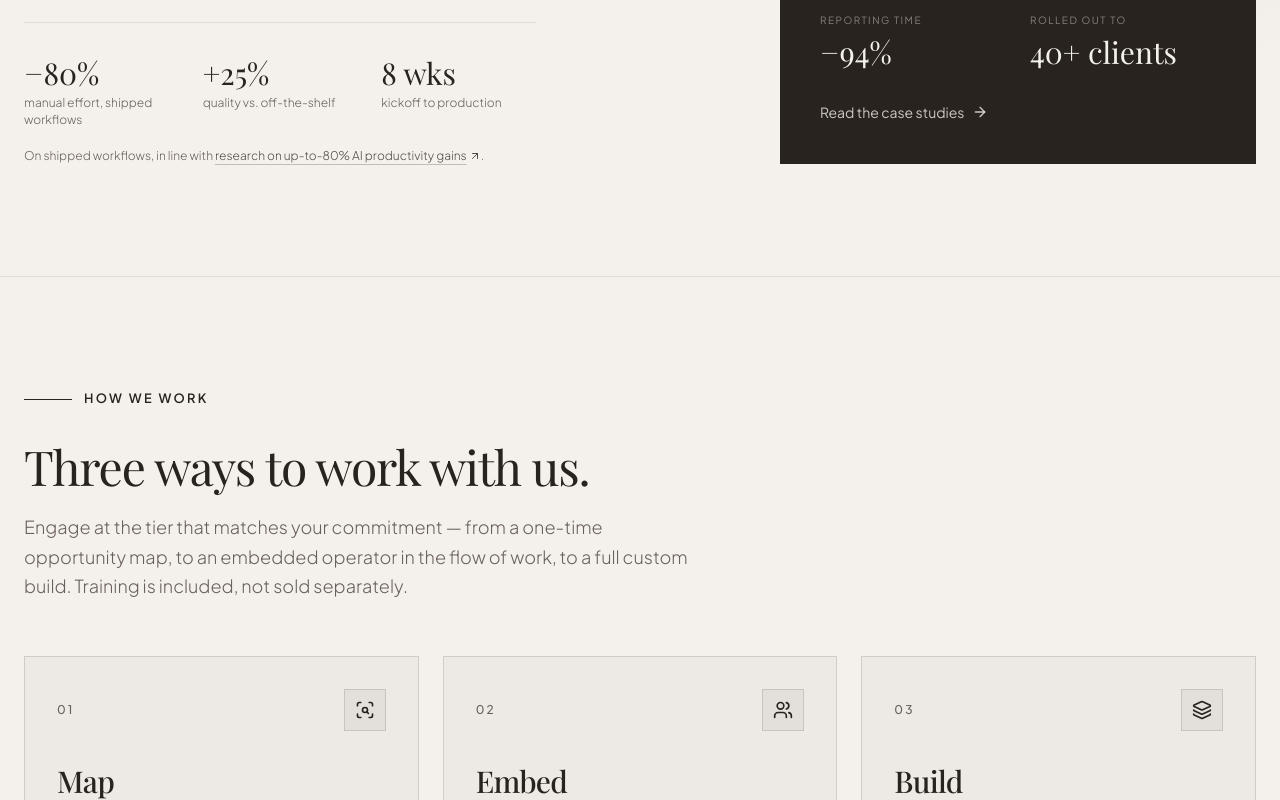
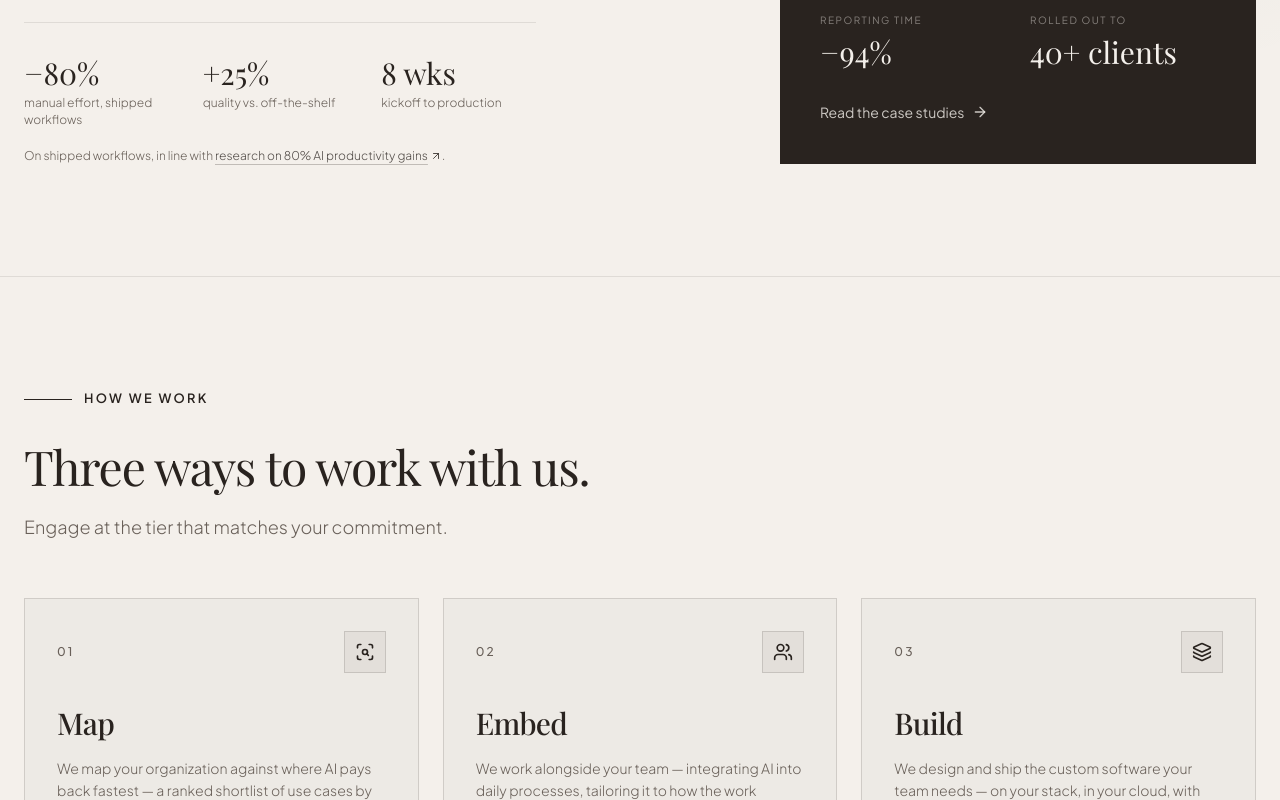
Before and after one commit to waywaypay/deerpark-website, a React (Vite) app in the folder artifacts/deerpark-web/: page / in a window 1280 px wide. Shown: the part 635-1435 px from the top of the page. Built offline with nearby package versions, Linux system fonts and the light colour scheme; a web font is replaced by a local one.

Commit message:
Remove trailing sentence from pricing section description (#216)
* Remove trailing sentence from 'Three ways to work with us' section

* Change 'up-to-80%' to '80%' in productivity gains copy

---------

Co-authored-by: Claude <noreply@anthropic.com>

```diff
--- a/artifacts/deerpark-web/src/pages/home.tsx
+++ b/artifacts/deerpark-web/src/pages/home.tsx
@@ -168,7 +168,7 @@ const Hero = () => (
                 rel="noopener noreferrer"
                 className="inline-flex items-center gap-0.5 text-foreground/80 underline decoration-foreground/25 underline-offset-4 hover:decoration-foreground hover:text-foreground transition-colors"
               >
-                research on up-to-80% AI productivity gains
+                research on 80% AI productivity gains
                 <ArrowUpRight className="w-3 h-3" />
               </a>
               .
@@ -225,9 +225,7 @@ const Approach = () => (
           Three ways to work with us.
         </h2>
         <p className="text-base md:text-lg text-muted-foreground font-light leading-relaxed max-w-2xl mb-14">
-          Engage at the tier that matches your commitment — from a one-time opportunity map,
-          to an embedded operator in the flow of work, to a full custom build. Training is
-          included, not sold separately.
+          Engage at the tier that matches your commitment.
         </p>
       </FadeIn>
 
```
